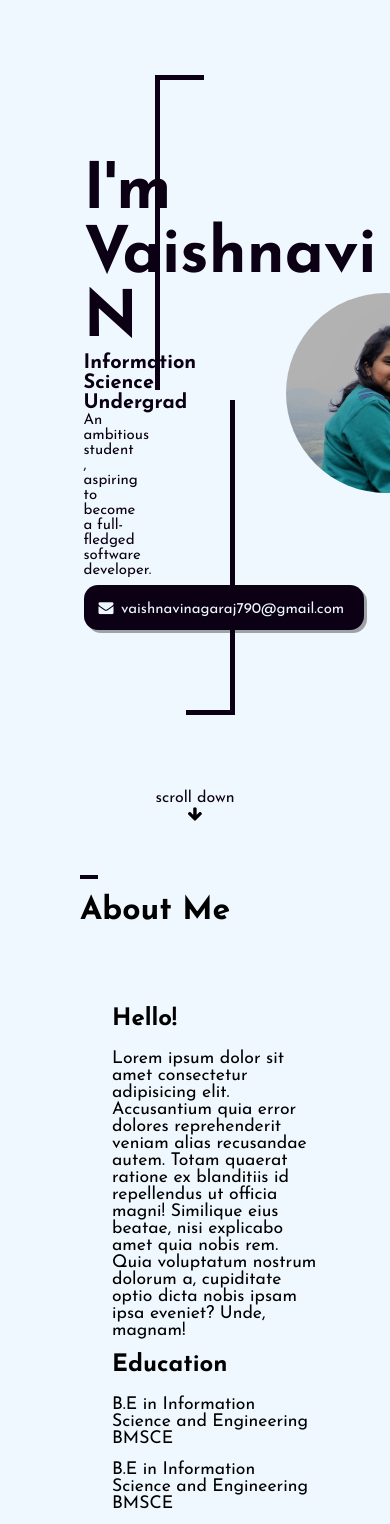
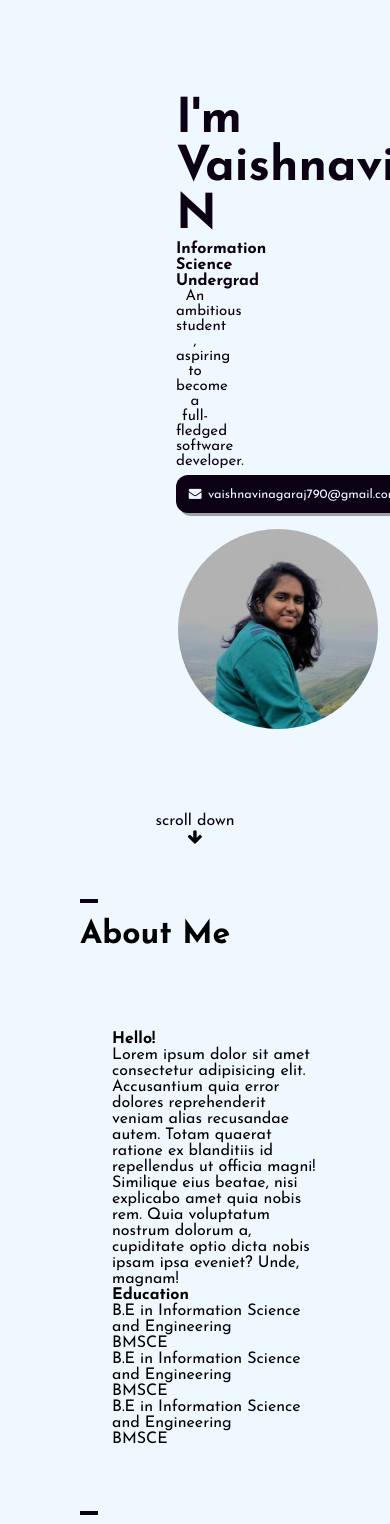
Before and after one commit to Vaishnavi-11/my-portfolio, a React (Create React App) app: page / in a window 390 px wide. Shown: the top 1524 px of the page. Built offline with nearby package versions, Linux system fonts and the light colour scheme.

Commit message:
added styles for about,projects,skills

```diff
--- a/src/index.css
+++ b/src/index.css
@@ -37,7 +37,7 @@ body{
     justify-content: center;
     background-color: var(--body);
 }
-.hero .hero_top{
+.hero .hero_content .hero_top{
     position: absolute;
     z-index: -1;
     width: 70%;
@@ -176,6 +176,47 @@ body{
     }
 }
 
+@media screen and (max-width: 1210px) {
+    .hero .hero_content .hero_text h1{
+        font-size: 3em;
+    }
+}
+
+@media screen and (max-width: 1040px) {
+    .hero .hero_content .hero_top,
+    .hero .hero_content .hero_bottom{
+        display: none;
+    }
+}
+
+@media screen and (max-width: 782px) {
+    .hero .hero_content{
+        display: block;
+        position: relative;
+    }
+    .hero .hero_content .hero_text{
+        width: auto;
+        padding: 1em;
+        text-align: center;
+    }
+    .hero .hero_content .hero_text h4{
+        font-size: 2em;
+    }
+    .hero .hero_content .hero_text h3{
+        font-size: 1em;
+    }
+    .hero .hero_content .hero_text .copyEmail{
+        font-size: 0.8em;
+        width: 250px;
+    }
+    .hero .hero_content .hero_img{
+        padding: 0;
+        margin: 0 auto;
+        width: 50%;
+        height: auto;
+    }
+
+}
 
 
 /* ------------- Navbar ----------------- */
@@ -281,18 +322,76 @@ body{
 
 .about .about_content{
     width: 90%;
-    margin: 3em auto 5em auto;
+    margin: 3em auto 2em auto;
     padding: 2em;
 }
 
-.about .about_content h4{
-    font-size: 1.5em;
+.about .about_content .about_intro h4,
+.about .about_content .about_education h4,
+.about .about_content .about_certificates h4{
+    font-size: 1.65em;
     margin-bottom: 0.8em;
 }
 
-.about .about_content p{
+.about .about_content .about_intro p{
+    font-size: 1.3em;
+    margin-bottom: 1em;
+}
+
+.about .about_content .about_intro{
+    margin-bottom: 4em;
+}
+.about .about_content .about_education{
+    margin: 0.8em 0 2em 0;
+}
+
+.about .about_content .about_education .about_education_content{
+    padding-left: 2em;
+}
+
+.about .about_content .about_education .about_education_content li{
+    padding: 0.8em;
+    list-style: none;
+}
+
+.about .about_content .about_education .about_education_content li::before{
+    font-family: "FontAwesome";
+    font-weight: 700;
+    content: "\f192";
+    padding-right: 0.5em;
+}
+
+.about .about_content .about_education .about_education_content h5{
     font-size: 1.1em;
-    margin-bottom: 0.8em;
+}
+
+.about .about_content .about_education .about_education_content p{
+    font-weight: 400;
+    color: var(--card-body);
+}
+
+.about .about_content .about_certificates{
+    margin: 0.8em 0;
+}
+
+.about .about_content .about_certificates .about_certificates_content{
+    padding-left: 2em;
+}
+
+.about .about_content .about_certificates .about_certificates_content li{
+    padding: 0.8em;
+    list-style: none;
+}
+
+.about .about_content .about_certificates .about_certificates_content li::before{
+    font-family: "FontAwesome";
+    font-weight: 900;
+    content: "\f00c";
+    padding-right: 0.5em;
+}
+
+.about .about_content .about_certificates .about_certificates_content h5{
+    font-size: 1.1em;
 }
 
 /* ------------- Skills ----------------- */
```
